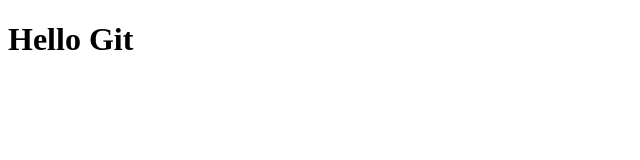
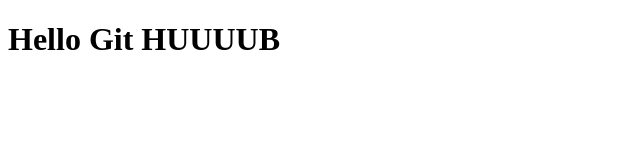
Before and after one commit to Samuel-informatica/curso_git, a plain HTML site: page index.html in a window 1280 px wide. Shown: the whole page, without its empty margins (0-640 px from the left). Drawn offline with Linux system fonts and the light colour scheme.

Commit message:
Mandando arquivo HTML

```diff
--- a/index.html
+++ b/index.html
@@ -6,6 +6,6 @@
     <title>Document</title>
 </head>
 <body>
-    <h1>Hello Git</h1>
+    <h1>Hello Git HUUUUB</h1>
 </body>
 </html>
```
